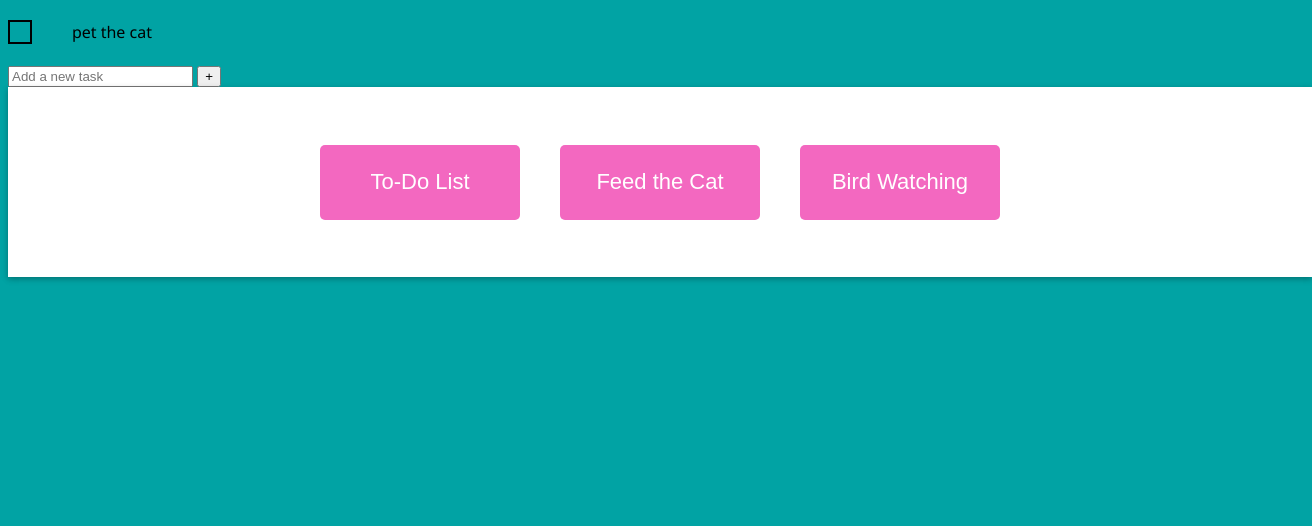
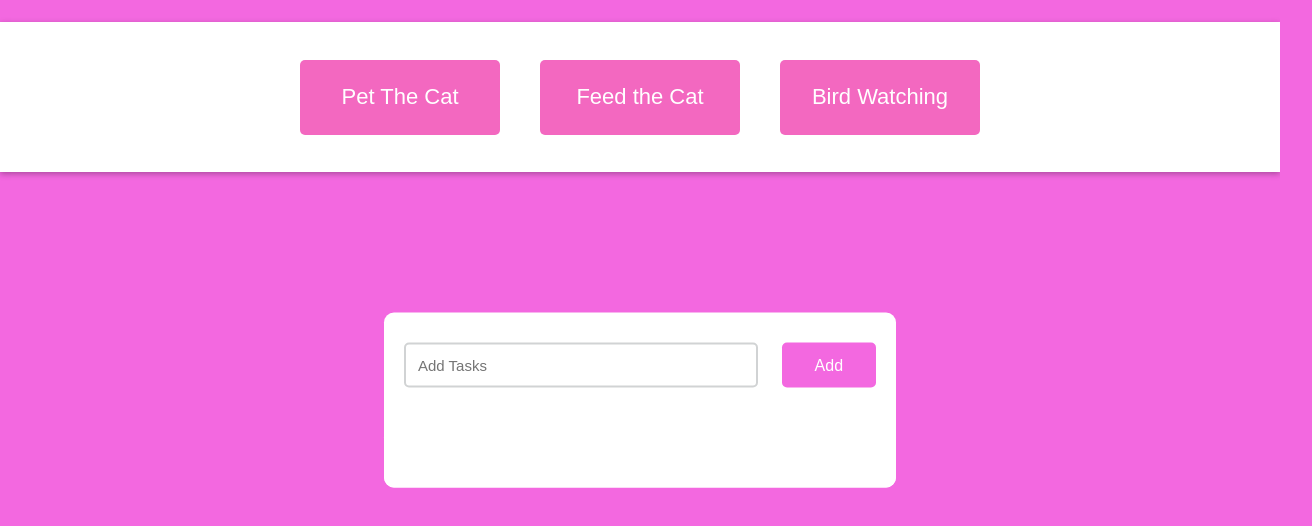
Before and after one commit to misskacie/codebrew-2023, a plain HTML site: page todolist.html in a window 1280 px wide. Shown: the whole page, 1312 px wide, since content can reach past the window. Drawn offline with Linux system fonts and the light colour scheme.

Commit message:
refactoring and fixing some styling

```diff
--- a/styles.css
+++ b/styles.css
@@ -2,8 +2,20 @@ body {
     font-family: 'Segoe UI', sans-serif;
     background-color: #01a3a4;
 }
+.video{
+    text-align: center;
+}
 .watchingcat{
-    margin-left: "1000px";
+    text-align: center;
+    margin: 0;
+}
+.sleepycat{
+    transform: scale(1.5);
+}
+
+.foodcat{
+    transform: scale(0.5);
+    cursor: url("Assets/catfood.png"), auto;
 }
 
 .container {
@@ -132,3 +144,98 @@ img {
         font-size: 16px;
     }
 }
+
+*,
+*:before,
+*:after{
+    padding: 0;
+    margin: 0;
+    box-sizing: border-box;
+}
+body{
+    height: 100vh;
+    background: #f368e0;
+}
+.containertasks{
+    width: 40%;
+    top: 50%;
+    left: 50%;
+    background: white;
+    border-radius: 10px;
+    min-width: 450px;
+    position: absolute;
+    min-height: 100px;
+    transform: translate(-50%,-50%);
+}
+#newtask{
+    position: relative;
+    padding: 30px 20px;
+}
+#newtask input{
+    width: 75%;
+    height: 45px;
+    padding: 12px;
+    color: #111111;
+    font-weight: 500;
+    position: relative;
+    border-radius: 5px;
+    font-family: 'Poppins',sans-serif;
+    font-size: 15px;
+    border: 2px solid #d1d3d4;
+}
+
+#newtask input:focus{
+    outline: none;
+    border-color: #0d75ec;
+}
+#newtask button{
+    position: relative;
+    float: right;
+    font-weight: 500;
+    font-size: 16px;
+    background-color: #f368e0;
+    border: none;
+    color: #ffffff;
+    cursor: pointer;
+    outline: none;
+    width: 20%;
+    height: 45px;
+    border-radius: 5px;
+    font-family: 'Poppins',sans-serif;
+}
+#tasks{
+    border-radius: 10px;
+    width: 100%;
+    position: relative;
+    background-color: #ffffff;
+    padding: 30px 20px;
+    margin-top: 10px;
+}
+
+.task{
+    border-radius: 5px;
+    align-items: center;
+    justify-content: space-between;
+    border: 1px solid #939697;
+    cursor: pointer;
+    background-color: #c5e1e6;
+    height: 50px;
+    margin-bottom: 8px;
+    padding: 5px 10px;
+    display: flex;
+}
+.task span{
+    font-family: 'Poppins',sans-serif;
+    font-size: 15px;
+    font-weight: 400;
+}
+.task button{
+    background-color: #6583e5;
+    color: #ffffff;
+    border: none;
+    cursor: pointer;
+    outline: none;
+    height: 100%;
+    width: 40px;
+    border-radius: 5px;
+}
--- a/todolist.html
+++ b/todolist.html
@@ -4,68 +4,24 @@
 	<title>FelineWellness</title>
 	<meta name="viewport" content="width=device-width, initial-scale=1.0">
     <link rel="stylesheet" href="styles.css">
-    <style>
-        @keyframes clear-task {
-            from {display: block;}
-           to {
-               display: none;
-           }
-        }
-        .box {
-            width: 16px;
-            line-height: 12px;
-            height: 16px;
-            padding: 2px;
-            border: 2px solid black;
-            text-align: center;
-            font-size: 16px;
-            float: left;
-            display: block;
-            margin: auto;
-        }
-        .box.unchecked {
-            color: rgba(0,0,0,0);
-        }
-        .box.checked {
-            animation-name: clear-task;
-            animation-duration: 4s;
-            animation-delay: 2s;
-        }
-        .todo {
-            float: left;
-            display: block;
-            width: 95%;
-            line-height: 16px;
-            padding: 8px;
-            vertical-align: middle;
-        }
-        .todo.unchecked {
-            text-decoration: none;
-        }
-        .todo.checked {
-            text-decoration: line-through;
-        }
-        .todo-item {
-            width: 100%;
-            height: 32px;
-            display: flex;
-            column-gap: 32px;
-        }
-    </style>
 </head>
 <body>
-    <div id="todo-list">
-        <p class="todo-item"><span class="box unchecked"> x </span><span class="todo unchecked"> pet the cat </span></p>
+    <div class="containertasks">
+        <div id="newtask">
+            <input type="text" placeholder="Add Tasks">
+            <button id="push">Add</button>
+        </div>
+        <div id="tasks"></div>
+
     </div>
-    <input type="text" id="new-task" placeholder="Add a new task" />
-    <button type="submit" id="new-task-button" onclick="addTask()">+ </button>
+    <br>
 	<div class="btn-container">
-		<button class="btn" onclick="goToTodoList()">To-Do List</button>
+		<button class="btn" onclick="goToPetTheCat()">Pet The Cat</button>
 		<button class="btn" onclick="goToFeedTheCat()">Feed the Cat</button>
 		<button class="btn" onclick="goToBirdWatching()">Bird Watching</button>
 	</div>
 
-    <script src="myscripts.js" type="text/javascript"></script>
+    <script src="scripts.js" type="text/javascript"></script>
     <script src="todolist.js"></script>
 </body>
 </html>
--- a/todolist.js
+++ b/todolist.js
@@ -1,35 +1,25 @@
-//adding tasks
-function addTask() {
-    var task = document.createElement("p");
-    var inputValue = document.getElementById("new-task").value;
-    var t = document.createTextNode(inputValue);
-    let txt = document.createElement("span");
-    let box = document.createElement("span");
-    box.textContent = " x ";
-    task.classList.add("todo-item");
-    box.classList.add("box","unchecked");
-    txt.classList.add("todo","unchecked");
-    task.appendChild(box);
-    txt.appendChild(t);
-    task.appendChild(txt);
-    document.getElementById("todo-list").appendChild(task);
-    document.getElementById("new-task").value = "";
+document.querySelector('#push').onclick = function(){
+    if(document.querySelector('#newtask input').value.length == 0){
+        alert("Kindly Enter Task Name!!!!")
+    }
+
+    else{
+        document.querySelector('#tasks').innerHTML += `
+            <div class="task">
+                <span id="taskname">
+                    ${document.querySelector('#newtask input').value}
+                </span>
+                <button class="delete">
+                    <i class="far fa-trash-alt"></i>
+                </button>
+            </div>
+        `;
+
+        var current_tasks = document.querySelectorAll(".delete");
+        for(var i=0; i<current_tasks.length; i++){
+            current_tasks[i].onclick = function(){
+                this.parentNode.remove();
+            }
+        }
+    }
 }
-
-//checking off items
-var list = document.getElementById('todo-list');
-list.addEventListener('click', function(ev) {
-    console.log(ev.target.classList);
-    if (ev.target.classList[0] == "box") {
-        ev.target.classList.toggle('checked');
-        ev.target.classList.toggle("unchecked");
-        console.log(ev.target.parentElement.lastElementChild.classList);
-        ev.target.parentElement.lastElementChild.classList.toggle("checked");
-        ev.target.parentElement.lastElementChild.classList.toggle("unchecked");
-        console.log(ev.target.parentElement.lastElementChild.classList);
-        console.log(ev.target.parentElement.lastElementChild.lastElementChild);
-    }
-}, false);
-
-
-//animate task disappearing after complete
```
Also changed, not shown: birdwatching.html (+5 -3 lines), feedthecat.html (+5 -5 lines), index.html (+2 -2 lines), Assets/Sofia - tired.png (deleted), 2 other files.
